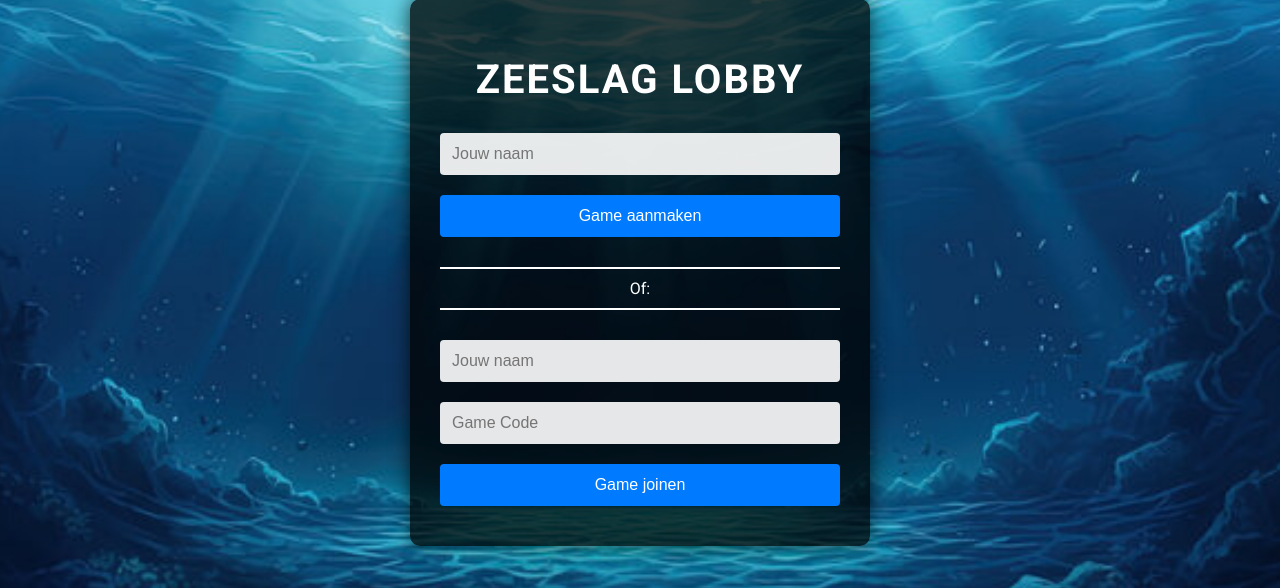
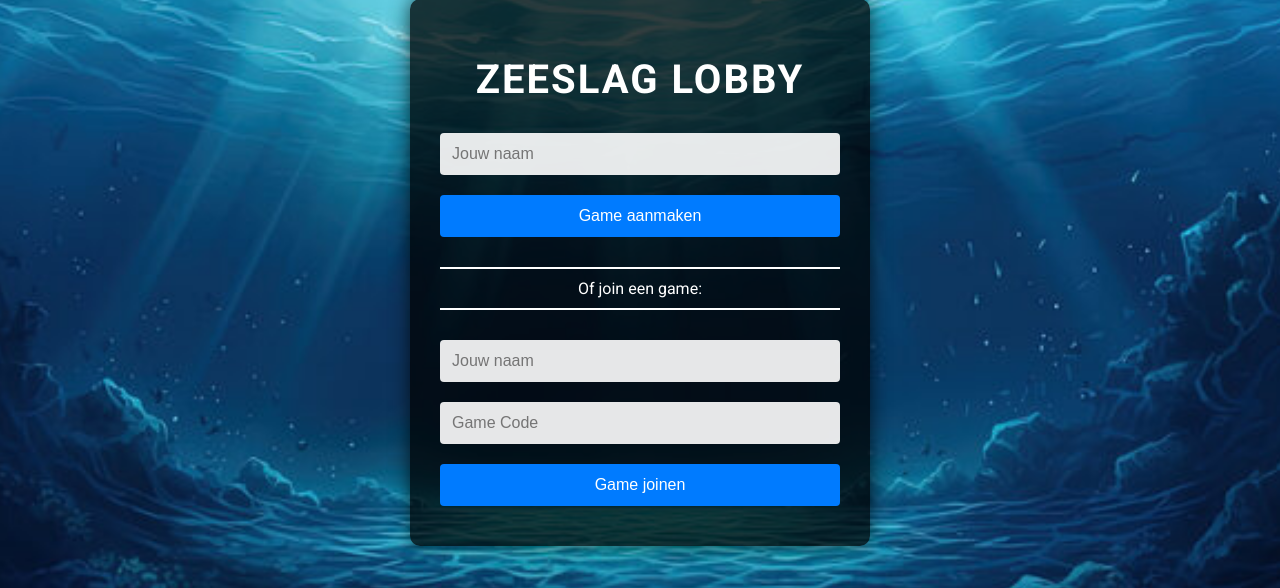
Before and after one commit to BosbesplaysYT/python_32-pws-, a Flask app: page / in a window 1280 px wide. Shown: the part 81-669 px from the top of the page. Run offline with Flask 3, Linux system fonts and the light colour scheme.

Commit message:
Update join game prompt in HTML template for clarity

```diff
--- a/templates/index.html
+++ b/templates/index.html
@@ -104,7 +104,7 @@
     <button id="createGame">Game aanmaken</button>
     <div style="text-align: center; margin: 20px 0;">
       <hr style="border: 1px solid #fff;">
-      <p style="margin: 10px 0;">Of:</p>
+      <p style="margin: 10px 0;">Of join een game:</p>
       <hr style="border: 1px solid #fff;">
     </div>
     <input id="joinPlayerName" type="text" placeholder="Jouw naam">
```
